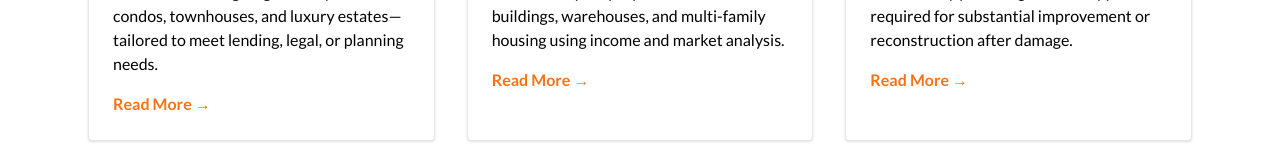
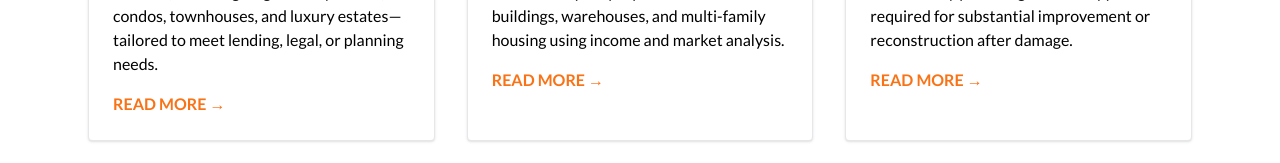
Before and after one commit to DaphneAcher/real-estate-appraisal, a React (Vite) app: page /services in a window 1280 px wide. Shown: the part 333-496 px from the top of the page. Built offline with nearby package versions, Linux system fonts and the light colour scheme.

Commit message:
minor change in services

```diff
--- a/src/pages/Services.jsx
+++ b/src/pages/Services.jsx
@@ -11,7 +11,7 @@ export default function Services() {
             <h3 className="text-xl font-bold mb-2">Residential Appraisals</h3>
             <p className="text-base mb-4">We offer thorough residential appraisal services, including single-family homes, condos, townhouses, and luxury estates—tailored to meet lending, legal, or planning needs.
 </p>
-            <a href="#" className="text-orange-500 font-semibold hover:underline">Read More →</a>
+            <a href="#" className="text-orange-500 font-semibold hover:underline">READ MORE →</a>
           </div>
 
           {/* Card 2 */}
@@ -19,7 +19,7 @@ export default function Services() {
             <h3 className="text-xl font-bold mb-2">Commercial Appraisals</h3>
             <p className="text-base mb-4">Our team appraises income-producing and owner-occupied properties such as retail buildings, warehouses, and multi-family housing using income and market analysis.
 </p>
-            <a href="#" className="text-orange-500 font-semibold hover:underline">Read More →</a>
+            <a href="#" className="text-orange-500 font-semibold hover:underline">READ MORE →</a>
           </div>
 
           {/* Card 3 */}
@@ -27,7 +27,7 @@ export default function Services() {
             <h3 className="text-xl font-bold mb-2">FEMA 50% Rule Appraisals</h3>
             <p className="text-base mb-4">We help property owners navigate FEMA’s 50% Rule by providing detailed appraisals required for substantial improvement or reconstruction after damage.
 </p>
-            <a href="#" className="text-orange-500 font-semibold hover:underline">Read More →</a>
+            <a href="#" className="text-orange-500 font-semibold hover:underline">READ MORE →</a>
           </div>
 
         </div>
```
